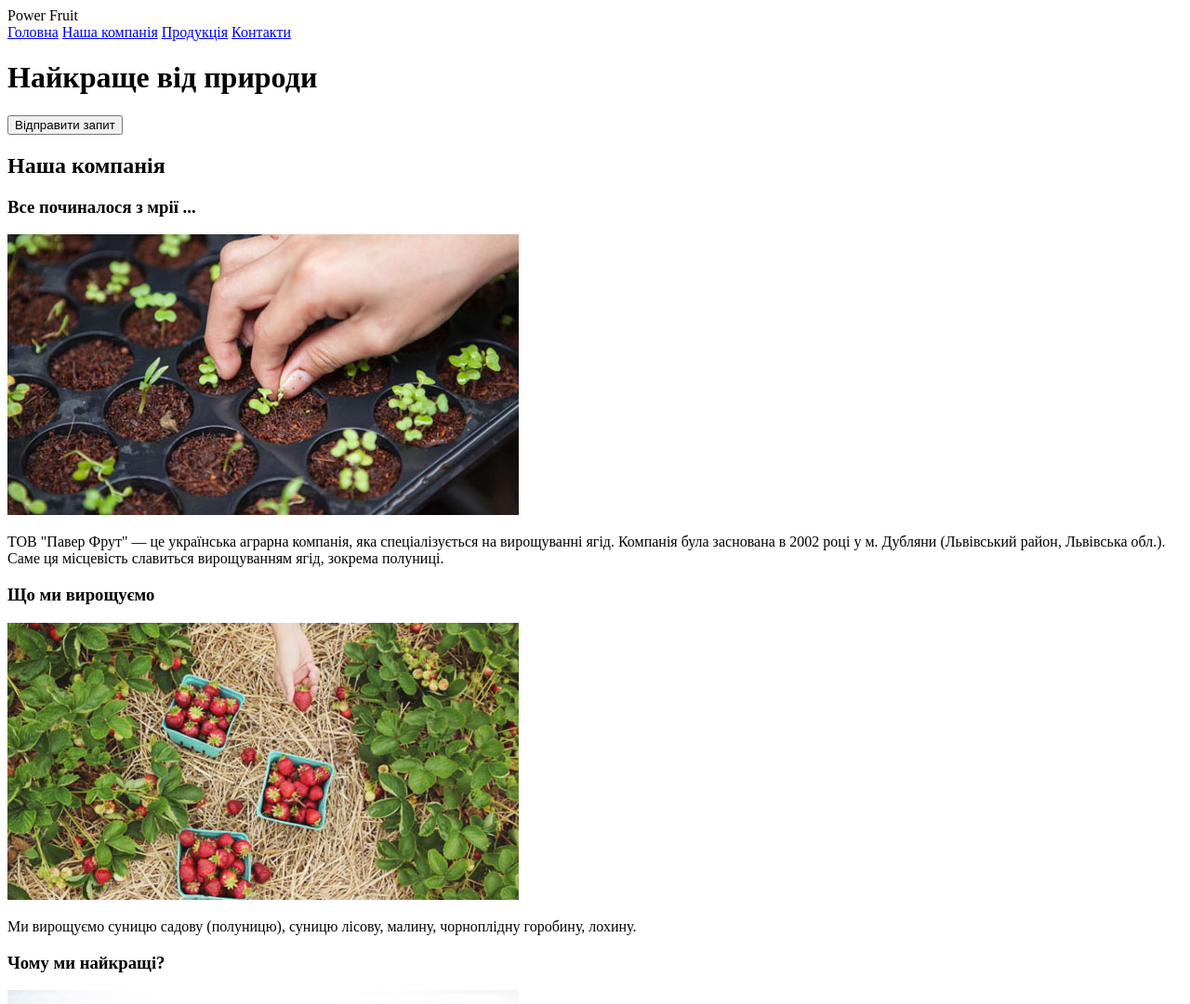
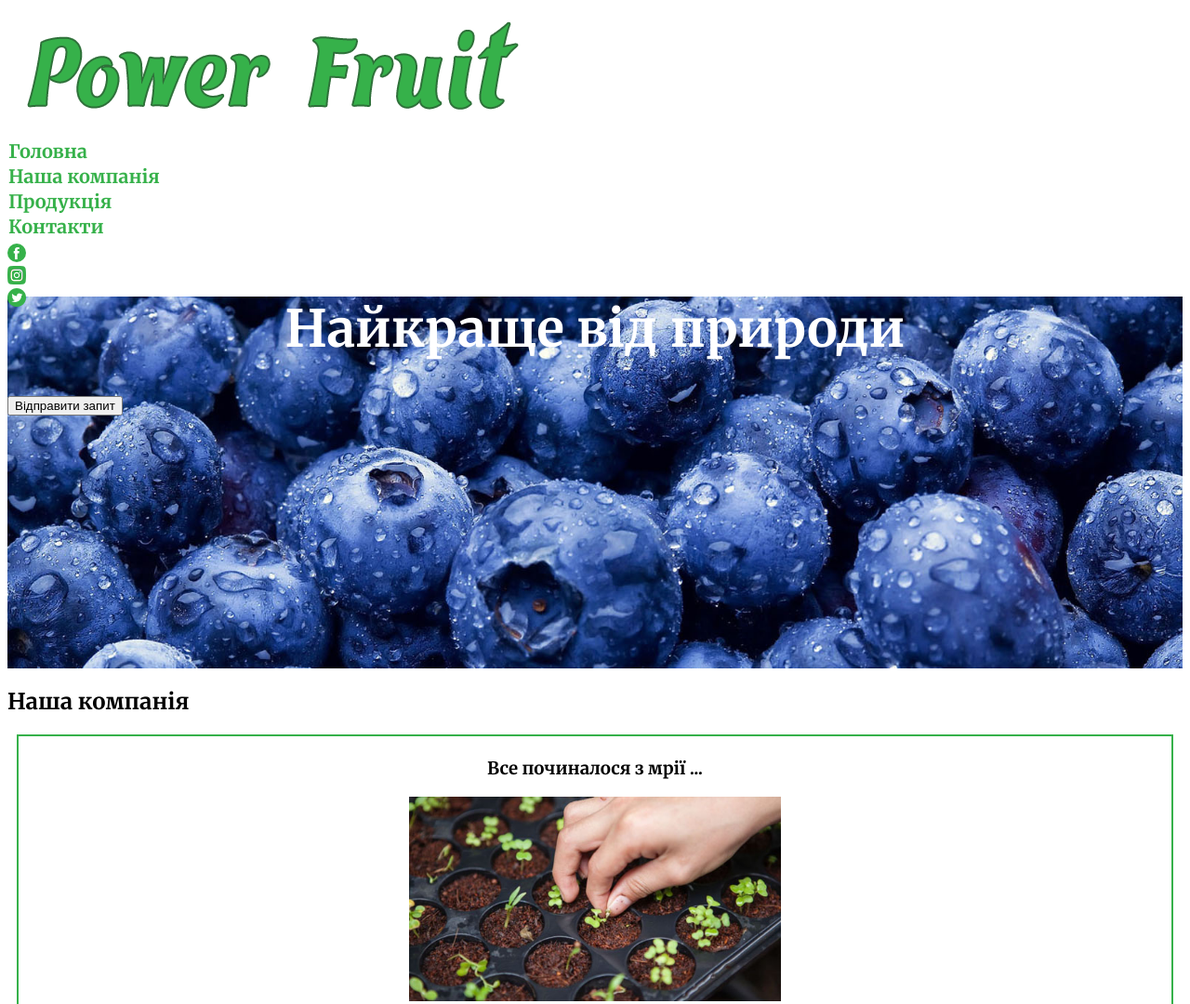
Before and after one commit to Gruijff/554-html-practice, a plain HTML site: page index.html in a window 1280 px wide. Shown: the top 1080 px of the page at 93% size. Drawn offline with Linux system fonts and the light colour scheme.

Commit message:
Sample code

```diff
--- /dev/null
+++ b/css/index.css
@@ -0,0 +1,61 @@
+@import url('https://fonts.googleapis.com/css2?family=Merriweather:ital,wght@0,400;0,700;1,300&display=swap');
+
+:root {
+    font-family: 'Merriweather', serif;
+}
+
+.logo {
+    width: ;
+}
+
+.menu a {
+    display: block;
+    font-size: 20px;
+    font-weight: bold;
+    color: #36B14A;
+    width: 200px;
+    text-decoration: none;
+    border: 1px solid transparent;
+}
+
+.menu a:hover {
+    /*border-color: #36B14A */
+    /*font-weight: bold; */
+    color: #2f8f3f;
+}
+
+.social {
+    height: 20px;
+    width: 20px;
+    padding-top: 5px;
+}
+
+h1 {
+    color: white;
+    font-size: 55px;
+    text-align: center;
+
+}
+
+.banner {
+    background: url(../img/blueberry-fresh.jpg);
+    background-size: cover;
+    background-position: center;
+    min-height: 400px;
+}
+
+.info-card img {
+    max-width: 400px;
+    display: block;
+    margin: auto;
+}
+
+.info-card h3 {
+    text-align: center;
+}
+
+.info-card {
+    border: 2px solid #36B14A;
+    margin: 10px;
+    padding: 5px;
+}
--- a/index.html
+++ b/index.html
@@ -1,19 +1,32 @@
 <!DOCTYPE html>
-<html lang="en">
+<html lang="uk">
 <head>
     <meta charset="UTF-8">
     <meta name="viewport" content="width=device-width, initial-scale=1.0">
     <title>Power Fruit</title>
+    <link rel="stylesheet" href="css/index.css">
 </head>
 <body>
     <header id="home">
         <nav>
-            <div class="logo">Power Fruit</div>
+            <div class="logo"></div>
+                <img src="img/logo.png" alt="Logo">
             <div class="menu">
                 <a href="#home">Головна</a>
                 <a href="#our-company">Наша компанія</a>
                 <a href="#products">Продукція</a>
                 <a href="#contacts">Контакти</a>
+            </div>
+            <div class="social">
+                <a href="https://www.facebook.com/" target="_blank">
+                <img src="img/facebook-icon.svg" alt="Facebook">
+                </a>
+                <a href="https://www.instagram.com/" target="_blank">
+                <img src="img/instagram-icon.svg" alt="Instagram">
+                </a>
+                <a href="https://www.twitter.com/" target="_blank">
+                <img src="img/twitter-icon.svg" alt="Facebook">
+                </a>
             </div>
         </nav>
         <div class="banner">
@@ -27,17 +40,17 @@
         <div class="company-info">
             <article class="info-card">
                 <h3>Все починалося з мрії ...</h3>
-                <img src="img/picture-1.jpg" alt="Picture_1">
+                <img src="img/picture-1.jpg" alt="Все починалося з мрії">
                 <p>ТОВ "Павер Фрут" — це українська аграрна компанія, яка спеціалізується на вирощуванні ягід. Компанія була заснована в 2002 році у м. Дубляни (Львівський район, Львівська обл.). Саме ця місцевість славиться вирощуванням ягід, зокрема полуниці.</p>
             </article>
             <article class="info-card">
                 <h3>Що ми вирощуємо</h3>
-                <img src="img/picture-2.jpg" alt="Picture_2">
+                <img src="img/picture-2.jpg" alt="Що ми вирощуємо">
                 <p>Ми вирощуємо суницю садову (полуницю), суницю лісову, малину, чорноплідну горобину, лохину. </p>
             </article>
             <article class="info-card">
                 <h3>Чому ми найкращі?</h3>
-                <img src="img/picture-3.jpg" alt="Picture_3">
+                <img src="img/picture-3.jpg" alt="Чому ми найкращі?">
                 <p>Ми вирощуємо і збираємо найсмачніші в Україні ягоди й постачаємо харчовим підприємствам, роздрібним мережам супермаркетів та пропонуємо усім, хто завітає до нас у розпал ягідного сезону. Наш принцип - це європейський підходхід до якості, харчової безпеки та відслідкованості продукції на усіх етапах. Ми прагнемо, щоб наші плоди приносили споживачам ще більше здоров’я, зручності та задоволення!</p>
             </article>
         </div>
@@ -102,16 +115,39 @@
     </main>
     <footer>
         <h2 id="contacts">Зв'язок з нами</h2>
-        <form>
+            <h3>Відправте нам запит і ми зв'яжемося з Вами найближчим часом. </h3>
+            <h3>Адреса:</h3>
+                <p>м. Дубляни, Львівська обл., вул. І. Франка 87, 26850</p>
+            <h3>Графік роботи:</h3>
+                <p>Понеділок- П'ятниця: 9:00-18:00</p>
+                <p>Субота: 9:00-15:00</p>
+            <div class="social">
+                <a href="https://www.facebook.com/" target="_blank">
+                <img src="img/facebook-icon.svg" alt="Facebook">
+                </a>
+                <a href="https://www.instagram.com/" target="_blank">
+                <img src="img/instagram-icon.svg" alt="Instagram">
+                </a>
+                <a href="https://www.twitter.com/" target="_blank">
+                <img src="img/twitter-icon.svg" alt="Facebook">
+                </a>
+            </div>
+        <form method="POST" action="https://formspree.io/f/xjvparqb">
+            <br>
+            <br>
+            <br>
             <label>Ваше ім'я:
                 <input type="text" name="user-name" placeholder="Ваше ім'я">
             </label>
+            <br>
             <label>Ваш номер телефону:
                 <input type="number" name="user-phone" placeholder="Ваш номер">
             </label>
+            <br>
             <label>Ваш е-мейл:
                 <input type="email" name="user-email" placeholder="Ваше е-мейл">
             </label>
+            <br>
             <label>Ваше повідомлення:
                 <textarea name="message" placeholder="Ваше повідомлення"></textarea>
             </label>
```
Also changed, not shown: img/facebook-icon.svg (added), img/instagram-icon.svg (added), img/logo.png (added), img/twitter-icon.svg (added).
